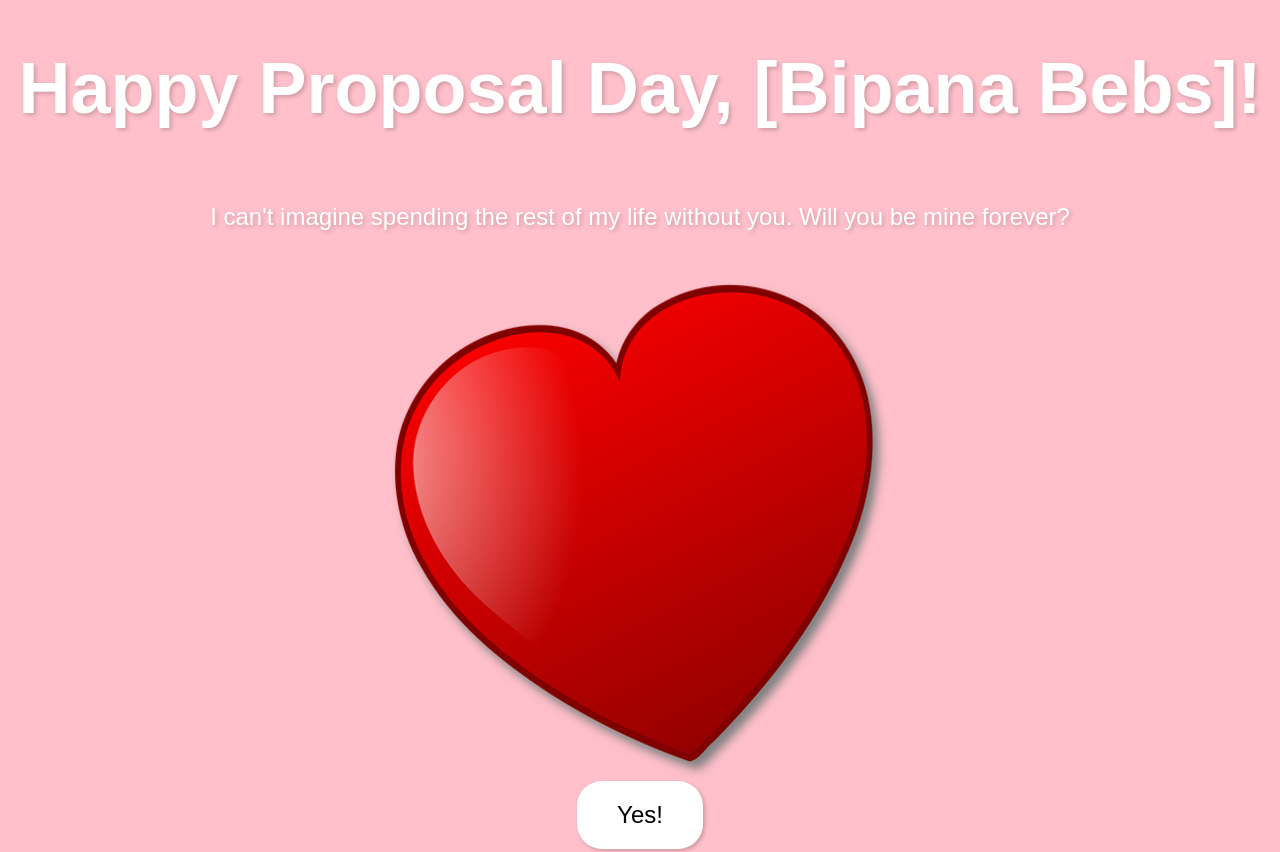
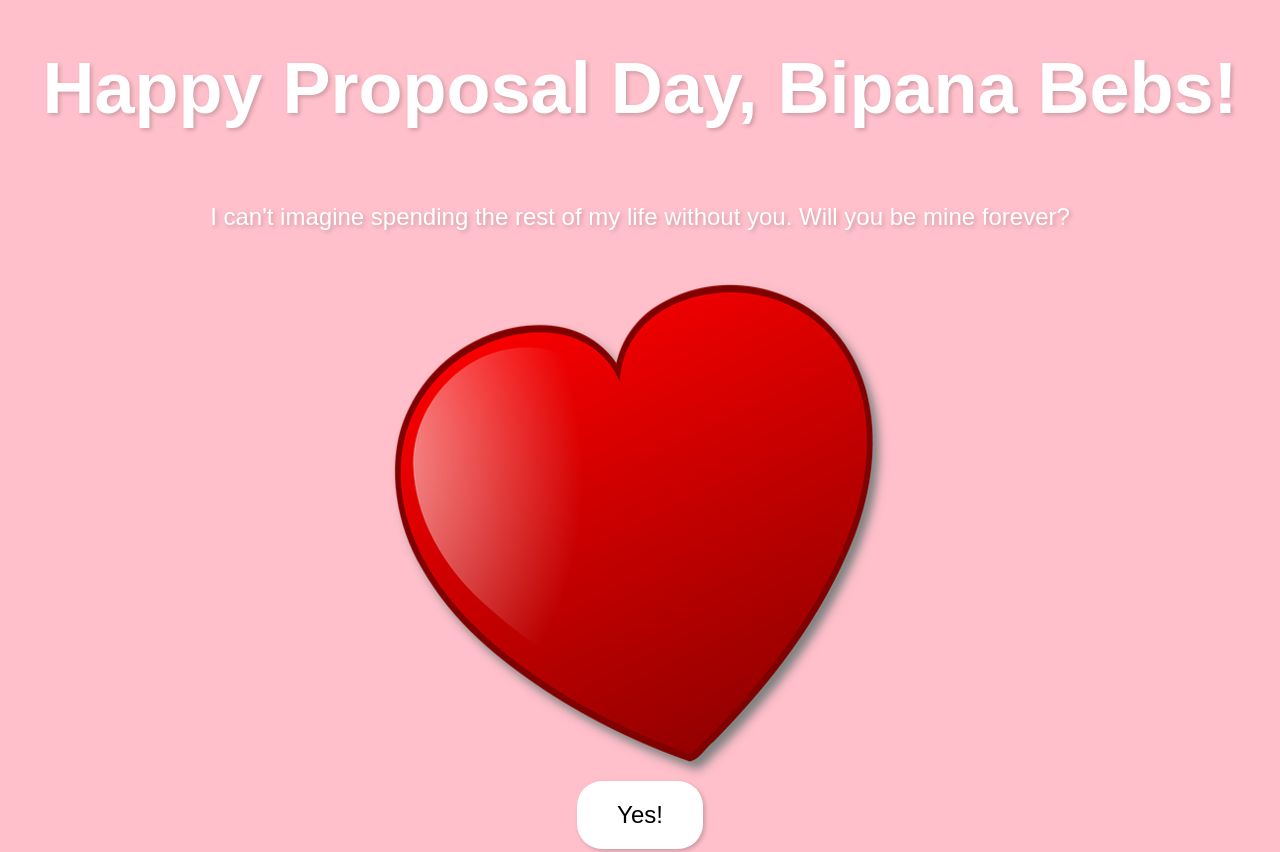
Before and after one commit to aashish87/foryouspecial, a plain HTML site: page index.html in a window 1280 px wide. Shown: the part 101-953 px from the top of the page. Drawn offline with Linux system fonts and the light colour scheme.

Commit message:
Update index.html

```diff
--- a/index.html
+++ b/index.html
@@ -116,7 +116,7 @@
 
   <div class="container">
 
-    <h1>Happy Proposal Day, [Bipana Bebs]!</h1>
+    <h1>Happy Proposal Day, Bipana Bebs!</h1>
 
     <p>I can't imagine spending the rest of my life without you. Will you be mine forever?</p>
 
```
